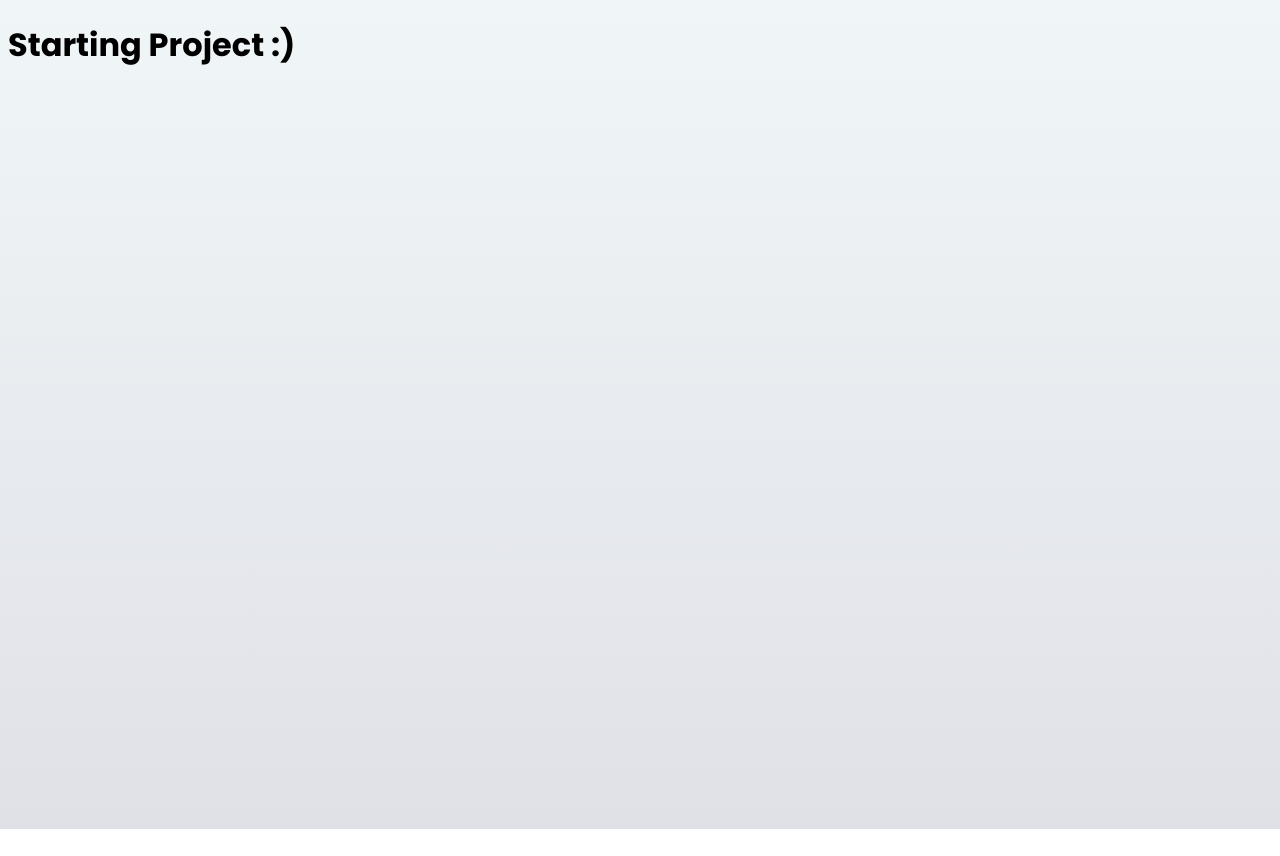
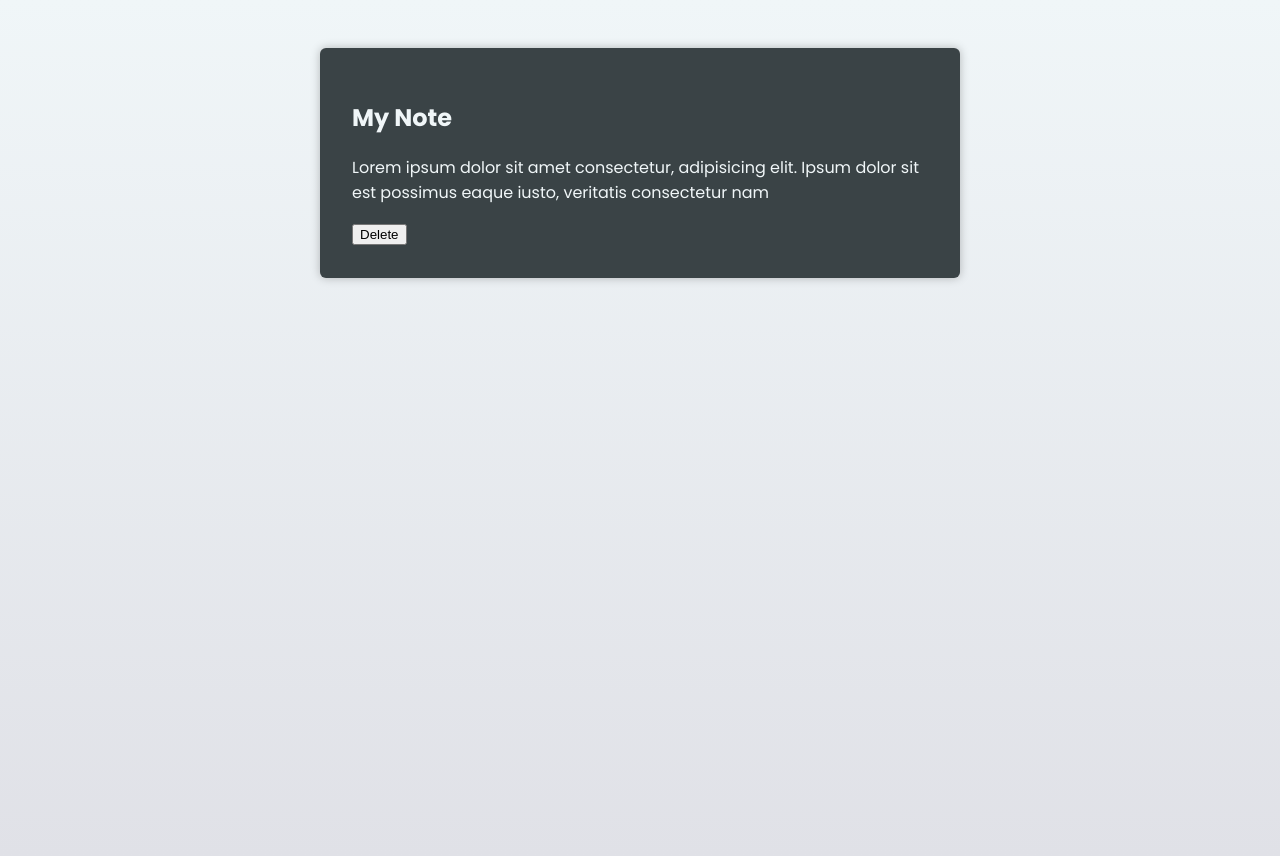
Before and after one commit to alonzojoe/sticky-notes-ts, a React (Vite) app: page / in a window 1280 px wide. Before the commit the page ends 829 px from the top, so only its background shows below. Built offline with nearby package versions, Linux system fonts and the light colour scheme.

Commit message:
feat: create StickyNote comp. and define its type

```diff
--- a/src/App.tsx
+++ b/src/App.tsx
@@ -1,8 +1,13 @@
+import StickyNote from "./components/StickyNote";
+
 function App() {
   return (
-    <>
-      <h1>Starting Project :)</h1>
-    </>
+    <main>
+      <StickyNote
+        title="My Note"
+        description="Lorem ipsum dolor sit amet consectetur, adipisicing elit. Ipsum dolor sit est possimus eaque iusto, veritatis consectetur nam "
+      />
+    </main>
   );
 }
 
--- /dev/null
+++ b/src/components/StickyNote.tsx
@@ -0,0 +1,40 @@
+import React, { type PropsWithChildren } from "react";
+
+type StickyNoteProps = {
+  title: string;
+  description: string;
+  children?: React.ReactNode;
+};
+
+//import { type PropsWithChildren } from "react";
+// type StickyNoteProps = PropsWithChildren<{
+//   title: string;
+//   description: string;
+// }>;
+
+const StickyNote = ({ title, description }: StickyNoteProps) => {
+  return (
+    <article>
+      <div>
+        <h2>{title}</h2>
+        <p>{description}</p>
+      </div>
+      <button>Delete</button>
+    </article>
+  );
+};
+
+//alternative way of creating ts-component
+// const StickyNotes: React.FC<StickyNoteProps> = ({ title, description }) => {
+//   return (
+//     <article>
+//       <div>
+//         <h2>{title}</h2>
+//         <p>{description}</p>
+//       </div>
+//       <button>Delete</button>
+//     </article>
+//   );
+// };
+
+export default StickyNote;
```
Also changed, not shown: src/assets/sticky.png (added).
